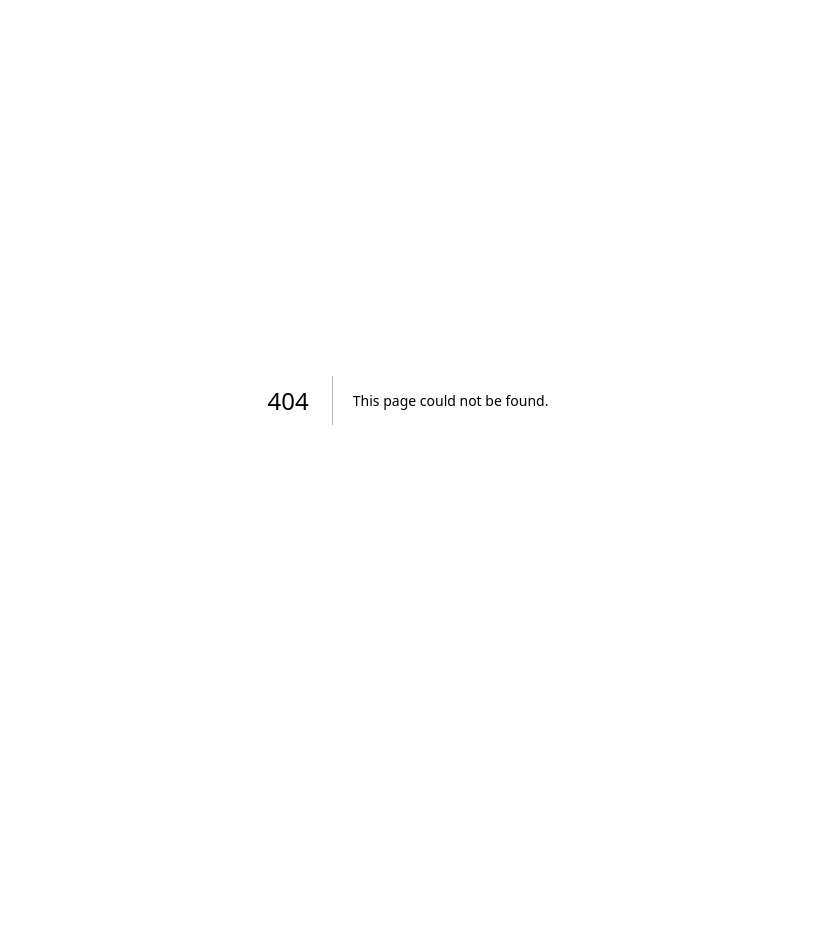
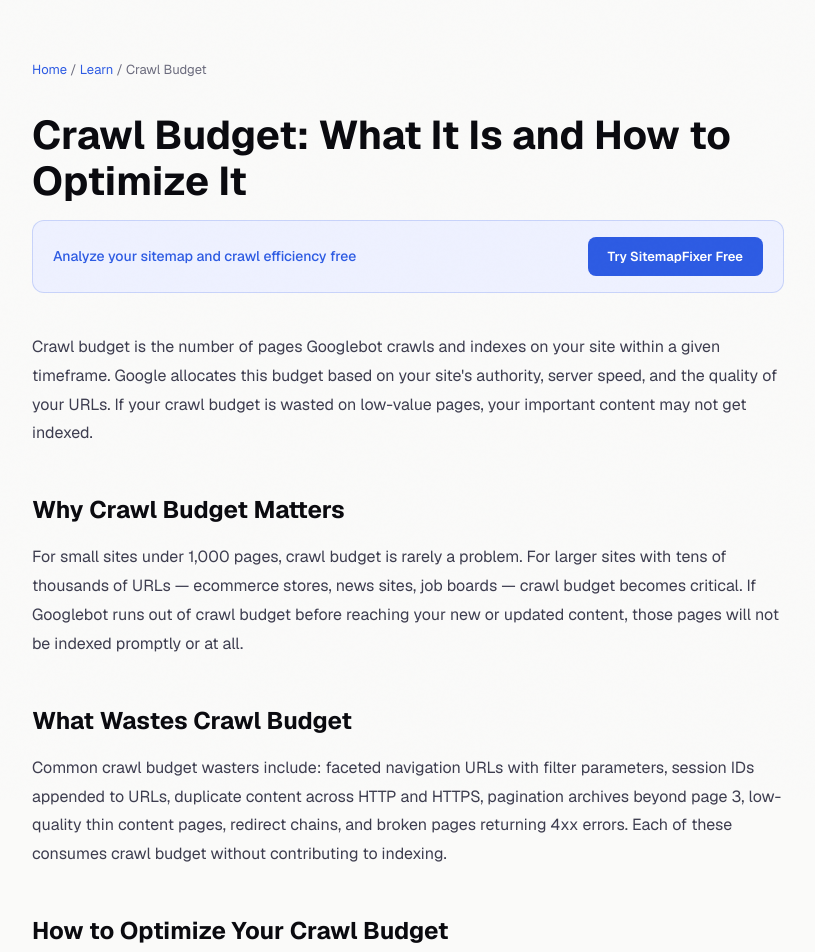
Before and after one commit to Watermelon-Coctail-Bar/sitemap-fixer, a Next.js app: page /learn/crawl-budget in a window 1280 px wide. Before the commit this address had no page. Shown: the top 952 px of the page, without its empty margins (232-1047 px from the left). Before the commit the page ends 800 px from the top, so only its background shows below. Built offline with nearby package versions, Linux system fonts and the light colour scheme.

Commit message:
Add crawl budget optimization guide page
This page provides an overview of crawl budget, its importance, and optimization strategies. It includes metadata for SEO and a structured layout for content presentation.

```diff
--- /dev/null
+++ b/src/app/learn/crawl-budget/page.tsx
@@ -0,0 +1,47 @@
+import type { Metadata } from 'next';
+export const metadata: Metadata = {
+  title: 'Crawl Budget: What It Is and How to Optimize It | SitemapFixer',
+  description: 'Crawl budget determines how many pages Google crawls on your site. Learn what crawl budget is, why it matters, and how to optimize it for better indexing.',
+  alternates: { canonical: 'https://sitemapfixer.com/learn/crawl-budget' },
+  openGraph: { title: 'Crawl Budget Optimization Guide', description: 'What crawl budget is and how to optimize it for better indexing.', url: 'https://sitemapfixer.com/learn/crawl-budget', type: 'article' },
+};
+export default function Page() {
+  return (
+    <div style={{ maxWidth: 800, margin: '0 auto', padding: '60px 24px' }}>
+      <nav style={{ fontSize: 13, color: '#6b6b7d', marginBottom: 32 }}>
+        <a href="/" style={{ color: '#2d5be3', textDecoration: 'none' }}>Home</a>{' / '}
+        <a href="/learn" style={{ color: '#2d5be3', textDecoration: 'none' }}>Learn</a>{' / '}
+        <span>Crawl Budget</span>
+      </nav>
+      <h1 style={{ fontSize: 40, fontWeight: 700, color: '#0a0a0f', marginBottom: 16, lineHeight: 1.15 }}>Crawl Budget: What It Is and How to Optimize It</h1>
+      <div style={{ background: '#eef1ff', border: '1px solid rgba(45,91,227,0.2)', borderRadius: 12, padding: '16px 20px', marginBottom: 40, display: 'flex', alignItems: 'center', justifyContent: 'space-between', gap: 16 }}>
+        <span style={{ fontSize: 14, color: '#2d5be3', fontWeight: 500 }}>Analyze your sitemap and crawl efficiency free</span>
+        <a href="/" style={{ background: '#2d5be3', color: 'white', padding: '10px 20px', borderRadius: 8, textDecoration: 'none', fontWeight: 600, fontSize: 13 }}>Try SitemapFixer Free</a>
+      </div>
+      <div style={{ fontSize: 16, color: '#3d3d4f', lineHeight: 1.8 }}>
+        <p style={{ marginBottom: 20 }}>Crawl budget is the number of pages Googlebot crawls and indexes on your site within a given timeframe. Google allocates this budget based on your site's authority, server speed, and the quality of your URLs. If your crawl budget is wasted on low-value pages, your important content may not get indexed.</p>
+        <h2 style={{ fontSize: 24, fontWeight: 700, color: '#0a0a0f', marginTop: 40, marginBottom: 12 }}>Why Crawl Budget Matters</h2>
+        <p style={{ marginBottom: 20 }}>For small sites under 1,000 pages, crawl budget is rarely a problem. For larger sites with tens of thousands of URLs — ecommerce stores, news sites, job boards — crawl budget becomes critical. If Googlebot runs out of crawl budget before reaching your new or updated content, those pages will not be indexed promptly or at all.</p>
+        <h2 style={{ fontSize: 24, fontWeight: 700, color: '#0a0a0f', marginTop: 40, marginBottom: 12 }}>What Wastes Crawl Budget</h2>
+        <p style={{ marginBottom: 20 }}>Common crawl budget wasters include: faceted navigation URLs with filter parameters, session IDs appended to URLs, duplicate content across HTTP and HTTPS, pagination archives beyond page 3, low-quality thin content pages, redirect chains, and broken pages returning 4xx errors. Each of these consumes crawl budget without contributing to indexing.</p>
+        <h2 style={{ fontSize: 24, fontWeight: 700, color: '#0a0a0f', marginTop: 40, marginBottom: 12 }}>How to Optimize Your Crawl Budget</h2>
+        <p style={{ marginBottom: 20 }}>Remove low-value URLs from your sitemap. Use robots.txt to block Googlebot from crawling parameter-based URLs, admin pages, and other non-indexable content. Add canonical tags to duplicate pages. Fix redirect chains so Googlebot reaches final destinations in one hop. Improve server response times so Googlebot can crawl more pages per session. Delete or consolidate thin content pages.</p>
+        <h2 style={{ fontSize: 24, fontWeight: 700, color: '#0a0a0f', marginTop: 40, marginBottom: 12 }}>Using Your Sitemap to Guide Crawl Budget</h2>
+        <p style={{ marginBottom: 20 }}>Your sitemap is a direct signal to Googlebot about which pages deserve crawl budget. Only include your most important, indexable pages. Remove noindex pages, paginated archives, and faceted navigation. A lean sitemap with 500 high-quality URLs will get better crawl coverage than a bloated sitemap with 50,000 low-quality URLs.</p>
+      </div>
+      <div style={{ background: '#0a0a0f', borderRadius: 12, padding: '32px', textAlign: 'center', marginTop: 48 }}>
+        <div style={{ fontSize: 20, fontWeight: 700, color: 'white', marginBottom: 8 }}>Analyze your sitemap crawl efficiency</div>
+        <div style={{ color: '#9999aa', marginBottom: 20, fontSize: 14 }}>Free analysis in 60 seconds</div>
+        <a href="/" style={{ background: 'white', color: '#0a0a0f', padding: '14px 28px', borderRadius: 8, textDecoration: 'none', fontWeight: 700 }}>Analyze My Sitemap</a>
+      </div>
+      <div style={{ marginTop: 48, borderTop: '1px solid #e4e4ed', paddingTop: 32 }}>
+        <div style={{ fontWeight: 600, color: '#0a0a0f', marginBottom: 16 }}>Related guides</div>
+        <ul style={{ listStyle: 'none', padding: 0, display: 'flex', gap: 12, flexWrap: 'wrap' }}>
+          <li><a href="/learn/sitemap-best-practices" style={{ color: '#2d5be3', textDecoration: 'none', background: '#eef1ff', padding: '6px 14px', borderRadius: 6, fontSize: 13 }}>Sitemap Best Practices</a></li>
+          <li><a href="/learn/google-not-crawling-my-site" style={{ color: '#2d5be3', textDecoration: 'none', background: '#eef1ff', padding: '6px 14px', borderRadius: 6, fontSize: 13 }}>Google Not Crawling My Site</a></li>
+          <li><a href="/learn/pages-not-indexed-google" style={{ color: '#2d5be3', textDecoration: 'none', background: '#eef1ff', padding: '6px 14px', borderRadius: 6, fontSize: 13 }}>Pages Not Indexed</a></li>
+        </ul>
+      </div>
+    </div>
+  );
+}
```
